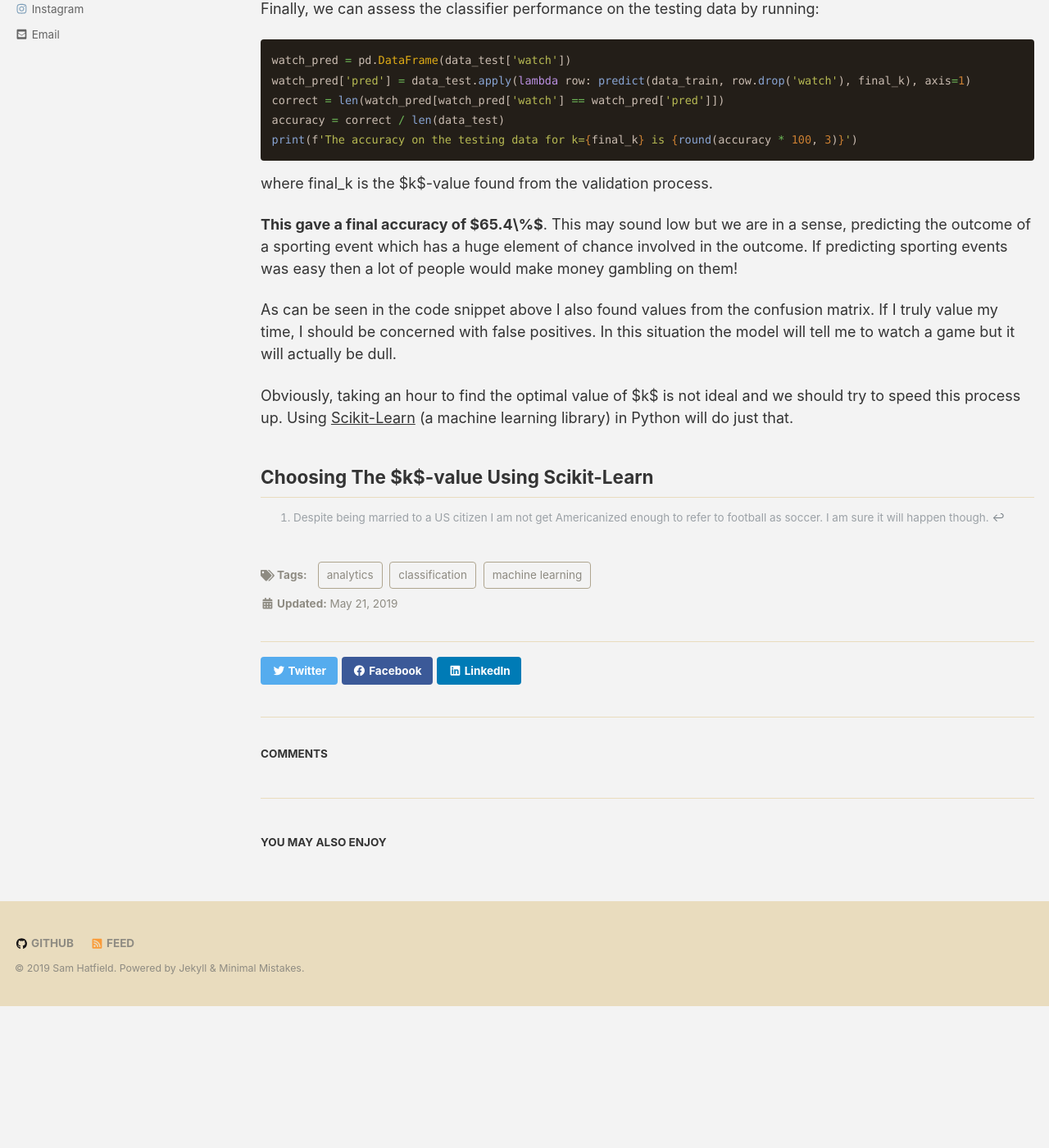
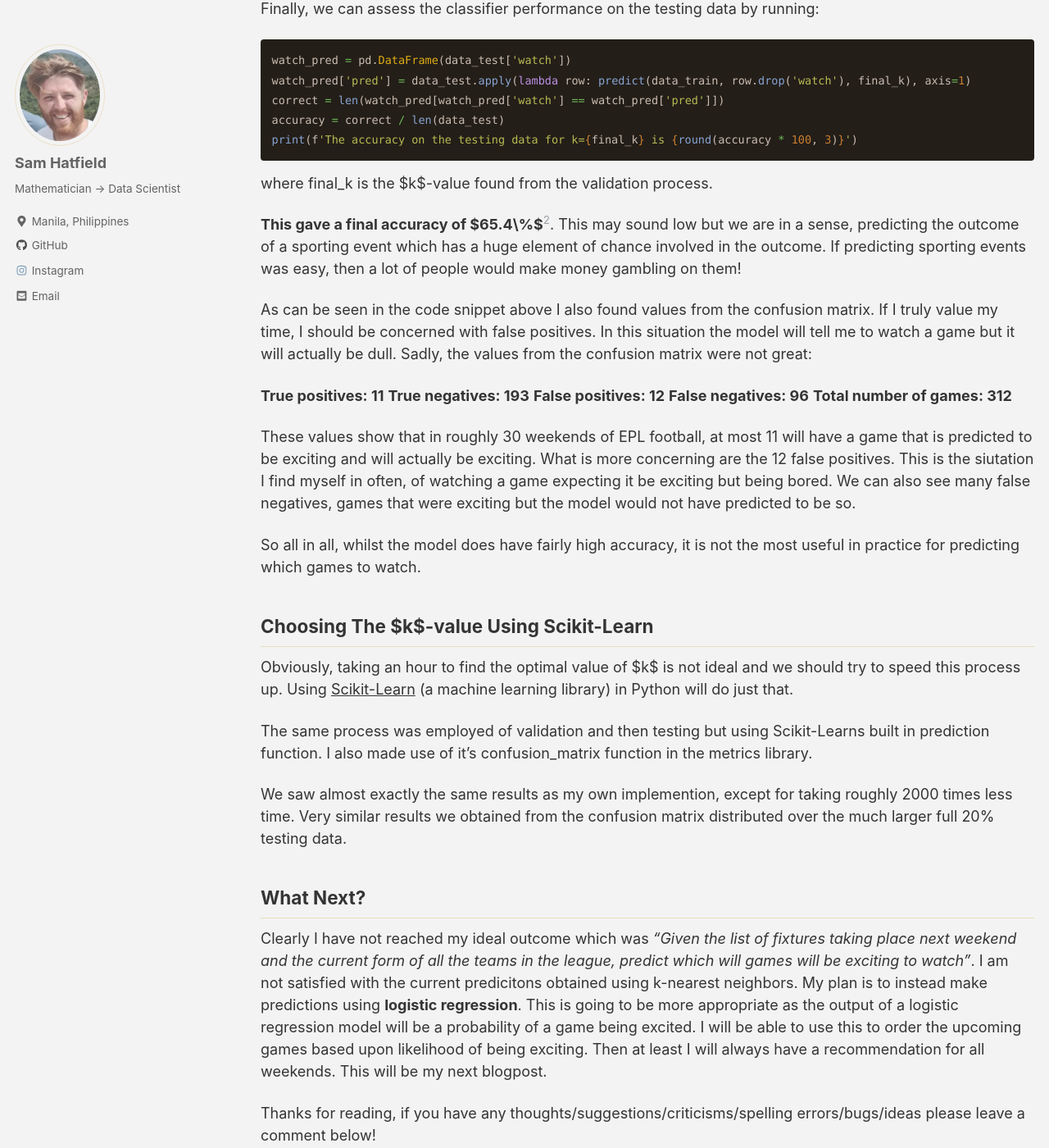
Before and after one commit to sjhatfield/sjhatfield.github.io, a Jekyll site: the page built from _posts/2019-05-21-EPL_1.md, in a window 1280 px wide and 1400 px high, scrolled down 8092 px. Shown: the whole window at 82% size. Built offline with Jekyll 4.4.1, drawn with Linux system fonts in a browser that asks for light colours; cached includes are drawn as plain includes; nearby versions of some CDN libraries; comment, search, counter and statistics services are not loaded; before the commit the page ends 9319 px from its top, so only the background shows below that; some of the changed text lies outside the part shown.

Commit message:
rest of post

```diff
--- a/_posts/2019-05-21-EPL_1.md
+++ b/_posts/2019-05-21-EPL_1.md
@@ -8,7 +8,7 @@ classes: wide
 
 ## The Problem
 
-I am a passionate football (soccer[^1]) player and a semi-passionate football viewer. Whilst I do enjoy watching football games with friends, many times that I watch a football game at home to relax I get bored or distracted. Whilst I love playing football, I only find some games enjoyable to watch. Usually, I try to hedge my bets with football viewing and watch the two most highly placed teams in the Premier League (EPL) table on the date of the fixture. However, I have lost count of the number of times I have stayed awake past my bedtime to watch two highly regarded teams play a boring 0-0 draw. So, the ideal outcome for this project is:
+I am a passionate football (soccer[^1]) player and a semi-passionate football viewer. Whilst I do enjoy watching football games with friends, many times that I watch a football game at home to relax I get bored or distracted. Whilst I love playing football, I only find some games enjoyable to watch. Usually, I try to hedge my bets with football viewing and watch the two most highly placed teams in the English Premier League (EPL) table on the date of the fixture. However, I have lost count of the number of times I have stayed awake past my bedtime to watch two highly regarded teams play a boring 0-0 draw. So, the problem at hand for this project is:
 
 **Given the list of fixtures taking place next weekend and the current form of all the teams in the league, predict which will games will be exciting to watch**
 
@@ -24,7 +24,7 @@ These criteria are based on my personal preference. In my opinion, games with go
 
 ### The Ideal Outcome
 
-The ideal output of this project will be a page on this blog which tells the user without having them enter any data what upcoming game is the most likely to be worth watching. If my this model can predict with over 50% accuracy an exciting game to watch then I will consider it a success. I feel at the moment that I predict the exciting games to watch about 20% of the time. Why so low a prediction you may be thinking. Well we are effectively trying to predict the outcome of a sporting event which has a lot of random chance involved.
+The ideal output of this project will be a page on this blog which tells the user without having them enter any data, what upcoming game is the most likely to be worth watching. If my this model can predict with over 50% accuracy an exciting game to watch, then I will consider it a success. I feel at the moment that I predict the exciting games to watch about 20% of the time. Why so low a prediction you may be thinking. Well we are effectively trying to predict the outcome of a sporting event which has a lot of random chance involved.
 
 ### Formulation as a Machine Learning Problem
 
@@ -225,14 +225,34 @@ print(f'The accuracy on the testing data for k={final_k} is {round(accuracy * 10
 
 where final_k is the $k$-value found from the validation process.
 
-**This gave a final accuracy of $65.4\%$**. This may sound low but we are in a sense, predicting the outcome of a sporting event which has a huge element of chance involved in the outcome. If predicting sporting events was easy then a lot of people would make money gambling on them!
+**This gave a final accuracy of $65.4\%$**[^2]. This may sound low but we are in a sense, predicting the outcome of a sporting event which has a huge element of chance involved in the outcome. If predicting sporting events was easy, then a lot of people would make money gambling on them!
 
-As can be seen in the code snippet above I also found values from the confusion matrix. If I truly value my time, I should be concerned with false positives. In this situation the model will tell me to watch a game but it will actually be dull.
+As can be seen in the code snippet above I also found values from the confusion matrix. If I truly value my time, I should be concerned with false positives. In this situation the model will tell me to watch a game but it will actually be dull. Sadly, the values from the confusion matrix were not great:
+
+**True positives: 11**
+**True negatives: 193**
+**False positives: 12**
+**False negatives: 96**
+**Total number of games: 312**
+
+These values show that in roughly 30 weekends of EPL football, at most 11 will have a game that is predicted to be exciting and will actually be exciting. What is more concerning are the 12 false positives. This is the siutation I find myself in often, of watching a game expecting it be exciting but being bored. We can also see many false negatives, games that were exciting but the model would not have predicted to be so.
+
+So all in all, whilst the model does have fairly high accuracy, it is not the most useful in practice for predicting which games to watch.
+
+## Choosing The $k$-value Using Scikit-Learn
 
 Obviously, taking an hour to find the optimal value of $k$ is not ideal and we should try to speed this process up. Using [Scikit-Learn](https://scikit-learn.org/) (a machine learning library) in Python will do just that.
 
-## Choosing The $k$-value Using Scikit-Learn
+The same process was employed of validation and then testing but using Scikit-Learns built in prediction function. I also made use of it's confusion_matrix function in the metrics library.
 
+We saw almost exactly the same results as my own implemention, except for taking roughly 2000 times less time. Very similar results we obtained from the confusion matrix distributed over the much larger full 20% testing data.
 
+## What Next?
+
+Clearly I have not reached my ideal outcome which was *"Given the list of fixtures taking place next weekend and the current form of all the teams in the league, predict which will games will be exciting to watch"*. I am not satisfied with the current predicitons obtained using k-nearest neighbors. My plan is to instead make predictions using **logistic regression**. This is going to be more appropriate as the output of a logistic regression model will be a probability of a game being excited. I will be able to use this to order the upcoming games based upon likelihood of being exciting. Then at least I will always have a recommendation for all weekends. This will be my next blogpost.
+
+Thanks for reading, if you have any thoughts/suggestions/criticisms/spelling errors/bugs/ideas please leave a comment below!
 
 [^1]: Despite being married to a US citizen I am not get Americanized enough to refer to football as soccer. I am sure it will happen though.
+
+[^2]: It is probably worth pointing out that with an average of 33% of games being worth watching, that the classifier which always predicts a game will be dull will be correct 67% of the time. However, with that predictor we would never watch any football! The values in the confusion matrix prove that my model is not working that way.
```
